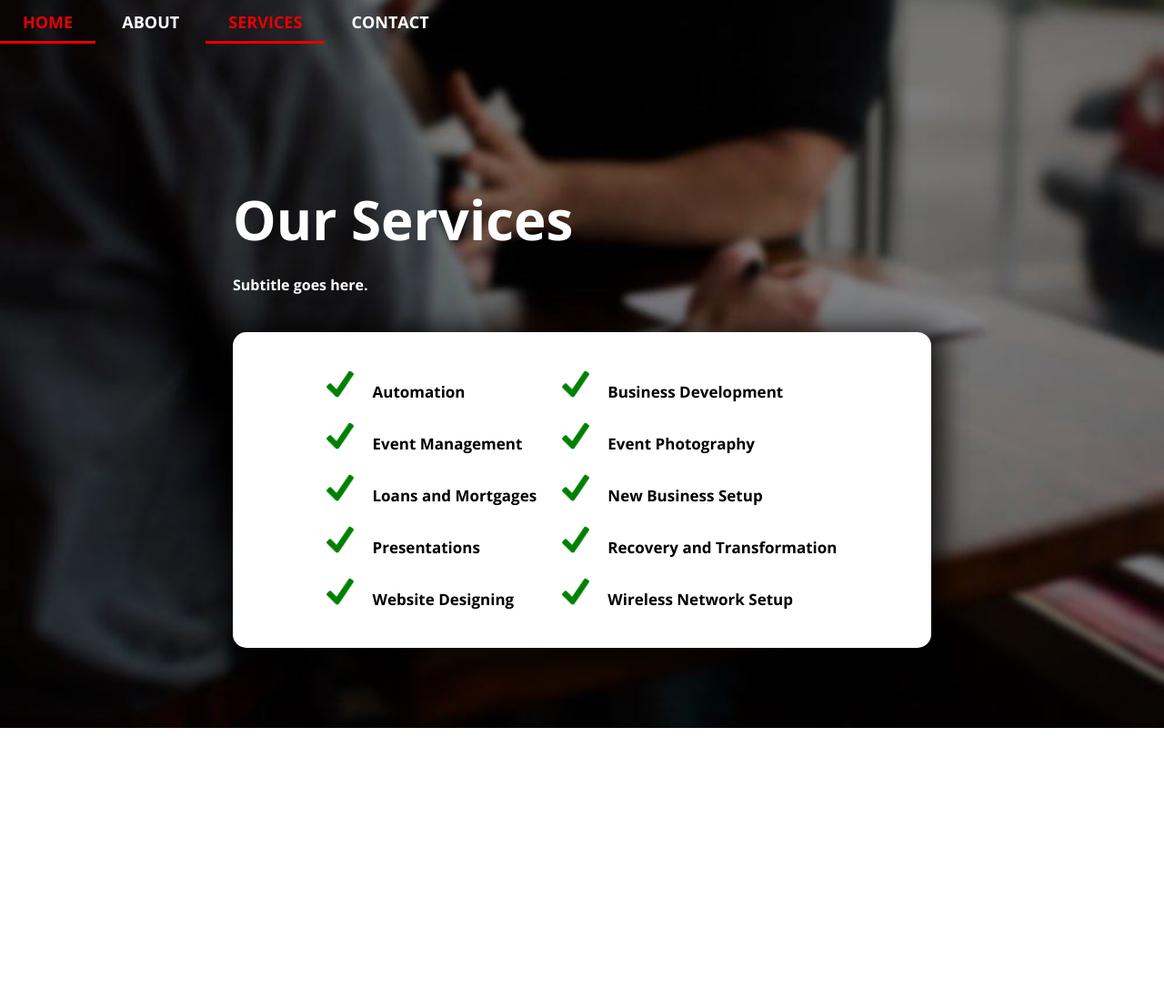
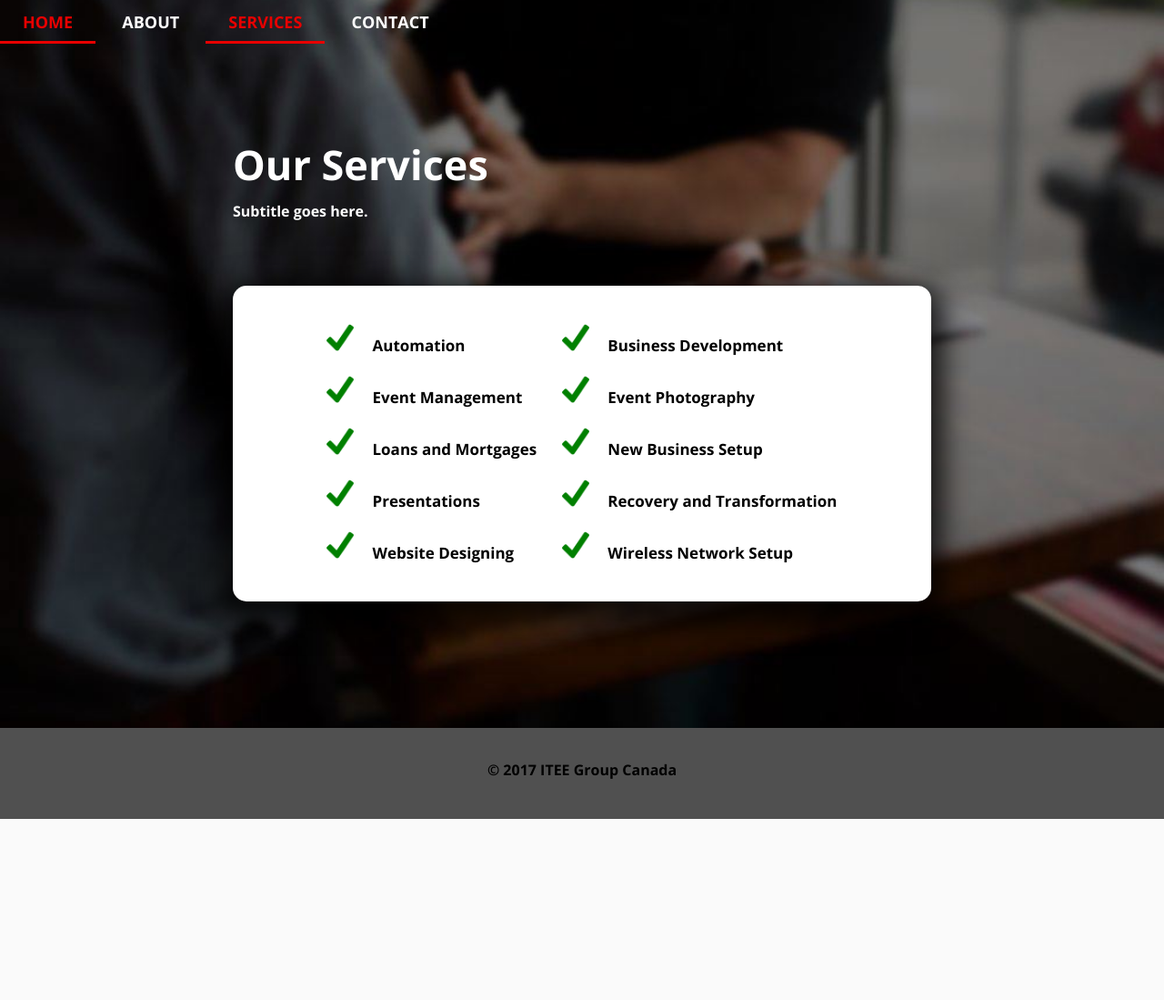
Before and after one commit to IbrahimIrfan/itee, a PHP site: page /services.html in a window 1280 px wide. Shown: the top 1099 px of the page at 91% size. After the commit the page ends 900 px from the top, so only its background shows below. Run offline with PHP 8.4, Linux system fonts and the light colour scheme; some libraries are stand-ins or nearby versions.

Commit message:
added footer and js file

```diff
--- a/css/main-1.0.css
+++ b/css/main-1.0.css
@@ -20,7 +20,6 @@ html, body {
     display: block;
     width: 100%;
     padding-top: -12.478%;
-    height: 1302.471px;
 }
 .main{
   position: relative;
@@ -72,7 +71,9 @@ a{
 .whiteBackground{
   border-radius: 15px;
   padding: 30px;
+  position: relative;
   background: white;
+  top: -20px;
   -webkit-box-shadow: 0px 11px 29px 15px rgba(0,0,0,0.75);
   -moz-box-shadow: 0px 11px 29px 15px rgba(0,0,0,0.75);
   box-shadow: 0px 11px 29px 15px rgba(0,0,0,0.75);
@@ -91,8 +92,27 @@ a{
   width: 300px;
   display: inline;
 }
+.heading2{
+  position: relative;
+  font-size: 45px;
+  top: -50px;
+  color: white;
+}
+.subheading2{
+  position: relative;
+  top: -70px;
+  color: white;
+}
 
+.footer{
+  height: 100px;
+  background: #505050;
+  color: black;
+}
 
+.copyrightText{
+  padding-top: 35px;
+}
 
 
 /* The typing effect */
--- a/index.html
+++ b/index.html
@@ -52,6 +52,7 @@
 
     <script src="https://ajax.googleapis.com/ajax/libs/jquery/3.2.1/jquery.min.js"></script>
     <script src="js/typing.js"></script>
+    <script src="js/main.js"></script>
 </body>
 
 </html>
--- /dev/null
+++ b/js/main.js
@@ -0,0 +1,12 @@
+function appendFooter(){
+  var footer = "<div class='footer'>";
+
+  footer += "<center><div class='copyrightText'>&copy; 2017 ITEE Group Canada</div></center>";
+
+  footer += "</div>";
+  $('body').append(footer);
+}
+
+$(document).ready(function(){
+  appendFooter();
+});
--- a/services.html
+++ b/services.html
@@ -27,8 +27,8 @@
         </div>
 
         <div class="main">
-          <h1 class="heading">Our Services</h1>
-          <h4 class="subheading">Subtitle goes here.</h4>
+          <h1 class="heading2">Our Services</h1>
+          <h4 class="subheading2">Subtitle goes here.</h4>
 
           <div class="whiteBackground"><center>
             <table>
@@ -80,6 +80,7 @@
 
     <script src="https://ajax.googleapis.com/ajax/libs/jquery/3.2.1/jquery.min.js"></script>
     <script src="js/typing.js"></script>
+    <script src="js/main.js"></script>
 </body>
 
 </html>
```
